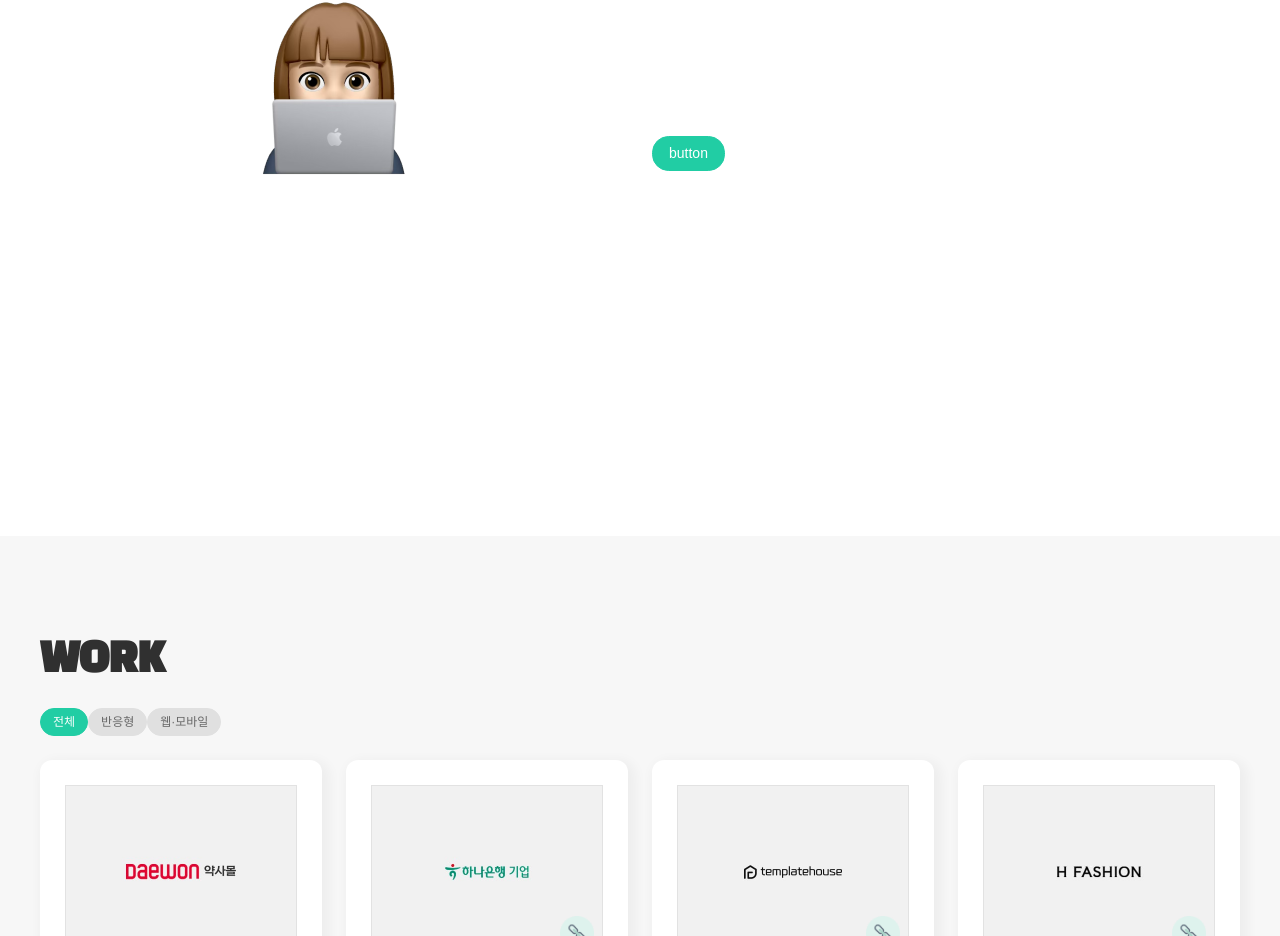
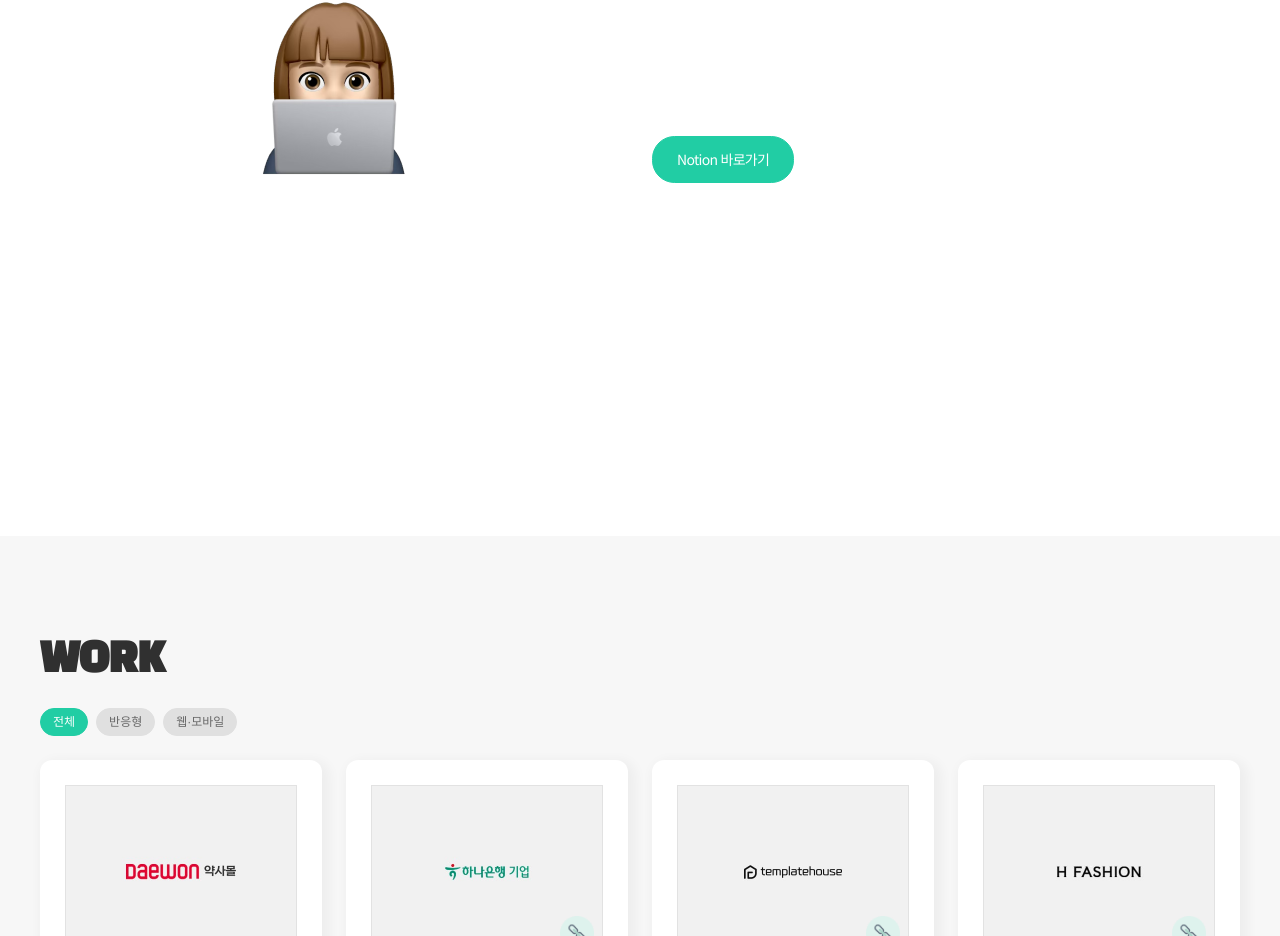
Before and after one commit to junjunpark/junspace_vue, a Vue app: page / in a window 1280 px wide. Shown: the part 630-1566 px from the top of the page. Built offline with nearby package versions, Linux system fonts and the light colour scheme.

Commit message:
vue 버전 1차작업

```diff
--- a/src/App.vue
+++ b/src/App.vue
@@ -19,15 +19,7 @@ onMounted(async () => {
         <a href="#container">본문바로가기</a>
     </div>
     <div class="wrapper">
-        <Header />
-        <!-- <div>
-            <a href="https://vite.dev" target="_blank">
-            <img src="/jlogo.svg" class="logo" alt="Vite logo" />
-            </a>
-            <a href="https://vuejs.org/" target="_blank">
-            <img src="/jlogo-w.svg" class="logo vue" alt="Vue logo" />
-            </a>
-        </div> -->
+        <Header/>
         <Layout/>
         <Footer/>
     </div>
--- a/src/components/common/Button.vue
+++ b/src/components/common/Button.vue
@@ -1,6 +1,91 @@
+<template>
+  <component
+    :is="tag"
+    :href="tag === 'a' ? href : undefined"
+    :target="tag === 'a' ? target : undefined"
+    :type="tag === 'button' ? type : undefined"
+    :class="computedClass"
+    :disabled="disabled"
+    :aria-disabled="disabled ? 'true' : undefined"
+    v-bind="allAttrs"
+  >
+    <span v-html="text"></span>
+  </component>
+</template>
 
-<template>
+<script setup>
+import { computed } from 'vue';
 
-<button class="btn">button</button>
+const props = defineProps({
+  tag: {
+    type: String,
+    default: 'button'
+  },
+  href: {
+    type: String,
+    default: '#'
+  },
+  target: {
+    type: String,
+    default: '_blank'
+  },
+  text: {
+    type: String,
+    default: '바로가기'
+  },
+  className: {
+    type: String,
+    default: ''
+  },
+  type: {
+    type: String,
+    default: 'button',
+    validator: (value) => ['button', 'submit', 'reset'].includes(value)
+  },
+  disabled: {
+    type: Boolean,
+    default: false
+  },
+  dataAttrs: {
+    type: Object,
+    default: () => ({})
+  },
+  ariaAttrs: {
+    type: Object,
+    default: () => ({})
+  }
+});
 
-</template>
+// 클래스 계산
+const computedClass = computed(() => {
+  const classes = ['btn'];
+  if (props.className) {
+    classes.push(props.className);
+  }
+  if (props.disabled) {
+    classes.push('disabled');
+  }
+  return classes.join(' ');
+});
+
+// data-* 및 aria-* 속성 병합
+const allAttrs = computed(() => {
+  const attrs = {};
+
+  // data-* 속성 추가
+  for (const [key, value] of Object.entries(props.dataAttrs)) {
+    attrs[`data-${key}`] = value;
+  }
+
+  // aria-* 속성 추가
+  for (const [key, value] of Object.entries(props.ariaAttrs)) {
+    attrs[`aria-${key}`] = value;
+  }
+
+  return attrs;
+});
+</script>
+
+<style scoped>
+/* 필요한 스타일 추가 */
+</style>
--- a/src/components/layout/Layout.vue
+++ b/src/components/layout/Layout.vue
@@ -34,8 +34,12 @@ import Work from '../../components/pages/Work.vue'
                     <h3 class="h3">저에게 궁금한 점이 있으시다면 <br>언제든지 연락주세요!</h3>
                     <p class="body1">메일 주시면 확인 후 회신 드리겠습니다. <br>감사합니다.</p>
                     <div class="contact-email">
-
-                        <Button/>
+                        <Button
+                            text="<i aria-hidden='true'>✉</i><span aria-hidden='true'>deerjun817@gmail.com</span>"
+                            class-name="line"
+                            :data-attrs="{ email: 'deerjun817@gmail.com' }"
+                            :aria-attrs="{ label: '이메일 주소 복사' }"
+                        />
                         <p class="body3">↑ 클릭하시면 메일 주소가 복사됩니다.</p>
                     </div>
                 </div>
--- a/src/components/pages/About.vue
+++ b/src/components/pages/About.vue
@@ -20,7 +20,12 @@ import Button from '../../components/common/Button.vue'
                     웹 퍼블리셔 <strong>박혜준</strong>입니다.
                 </h3>
                 <div class="btn-wrap">
-                    <Button/>
+                    <Button
+                        tag="a"
+                        href="https://naver.com"
+                        text="Notion 바로가기"
+                        class-name="primary lg"
+                        />
                 </div>
             </div>
         </div>
--- a/src/components/pages/Work.vue
+++ b/src/components/pages/Work.vue
@@ -1,6 +1,6 @@
 <script setup>
-// import Card from '../features/Card.vue'
 import Card from '../features/Card.vue'
+import Button from '../common/Button.vue';
 
 </script>
 
@@ -10,10 +10,25 @@ import Card from '../features/Card.vue'
     <div class="section-inner">
         <h2 class="h2">WORK</h2>
         <div class="tab">
-            <div class="tab-btns" role="tablist" aria-label="category tab">
-                <button class="btn sm gray tab-btn active" data-filter="*" role="tab" aria-selected="true" aria-controls="panel-all">전체</button>
-                <button class="btn sm gray tab-btn" data-filter="cate1" role="tab" aria-selected="false" aria-controls="panel-cate1">반응형</button>
-                <button class="btn sm gray tab-btn" data-filter="cate2"role="tab" aria-selected="false" aria-controls="panel-cate2">웹·모바일</button>
+            <div class="tab-btns btn-wrap" role="tablist" aria-label="category tab">
+                <Button
+                text="전체"
+                class-name="sm gray tab-btn active"
+                :data-attrs="{ filter: '*' }"
+                :aria-attrs="{ selected: 'true', controls: 'panel-all' }"
+                />
+                <Button
+                text="반응형"
+                class-name="sm gray tab-btn"
+                :data-attrs="{ filter: 'cate1' }"
+                :aria-attrs="{ selected: 'false', controls: 'panel-cate1' }"
+                />
+                <Button
+                text="웹·모바일"
+                class-name="sm gray tab-btn"
+                :data-attrs="{ filter: 'cate2' }"
+                :aria-attrs="{ selected: 'false', controls: 'panel-cate2' }"
+                />
             </div>
             <div class="tab-panel" role="tabpanel" aria-labelledby="tab-all">
                 <!-- project list -->
--- a/src/main.js
+++ b/src/main.js
@@ -2,6 +2,4 @@ import { createApp } from 'vue'
 import './assets/styles/style.scss'
 import App from './App.vue'
 
-import './assets/script/script.js'
-
 createApp(App).mount('#app')
--- a/vite.config.js
+++ b/vite.config.js
@@ -12,5 +12,8 @@ export default defineConfig({
         alias: {
             '@': fileURLToPath(new URL('./src', import.meta.url)),
         },
+    },
+     css: {
+        devSourcemap: true
     }
 })
```
Also changed, not shown: src/components/common/Image.vue (+36 -4 lines). Lines whose indentation alone changed are shown as unchanged.
